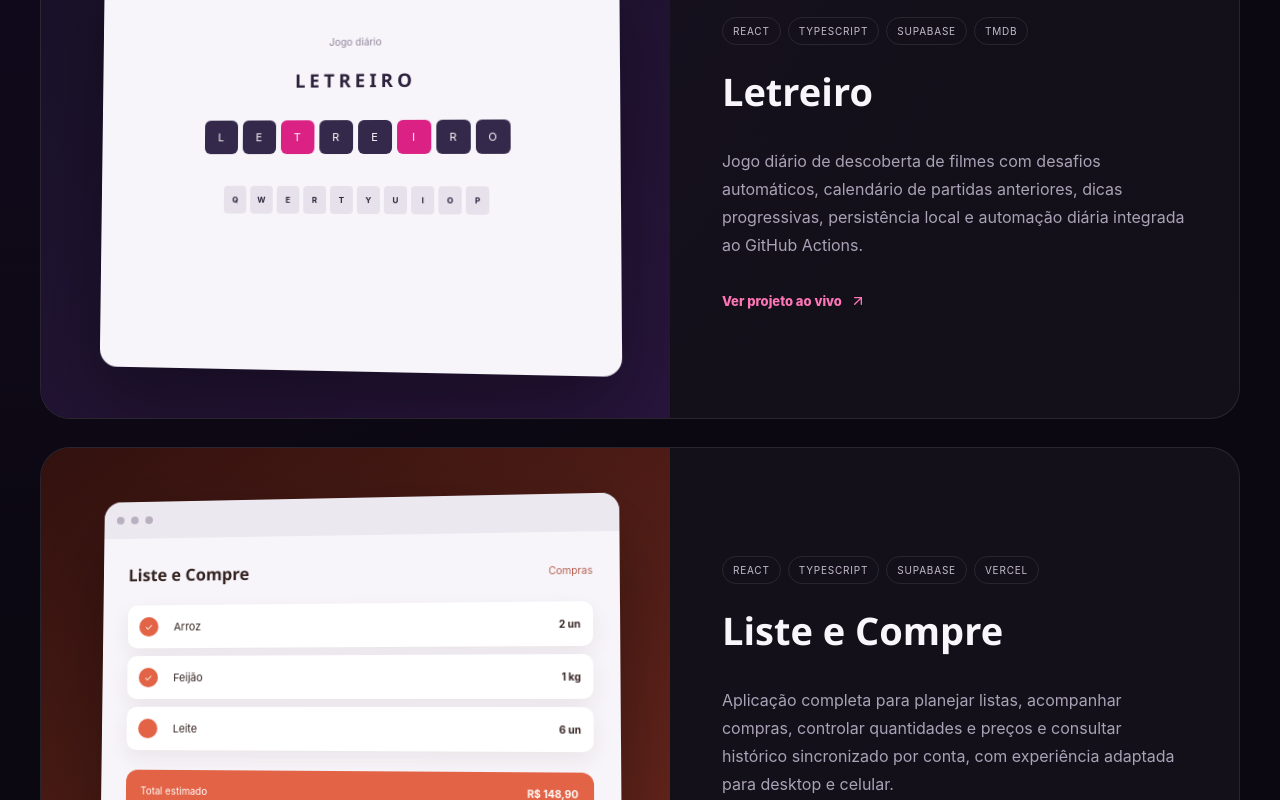
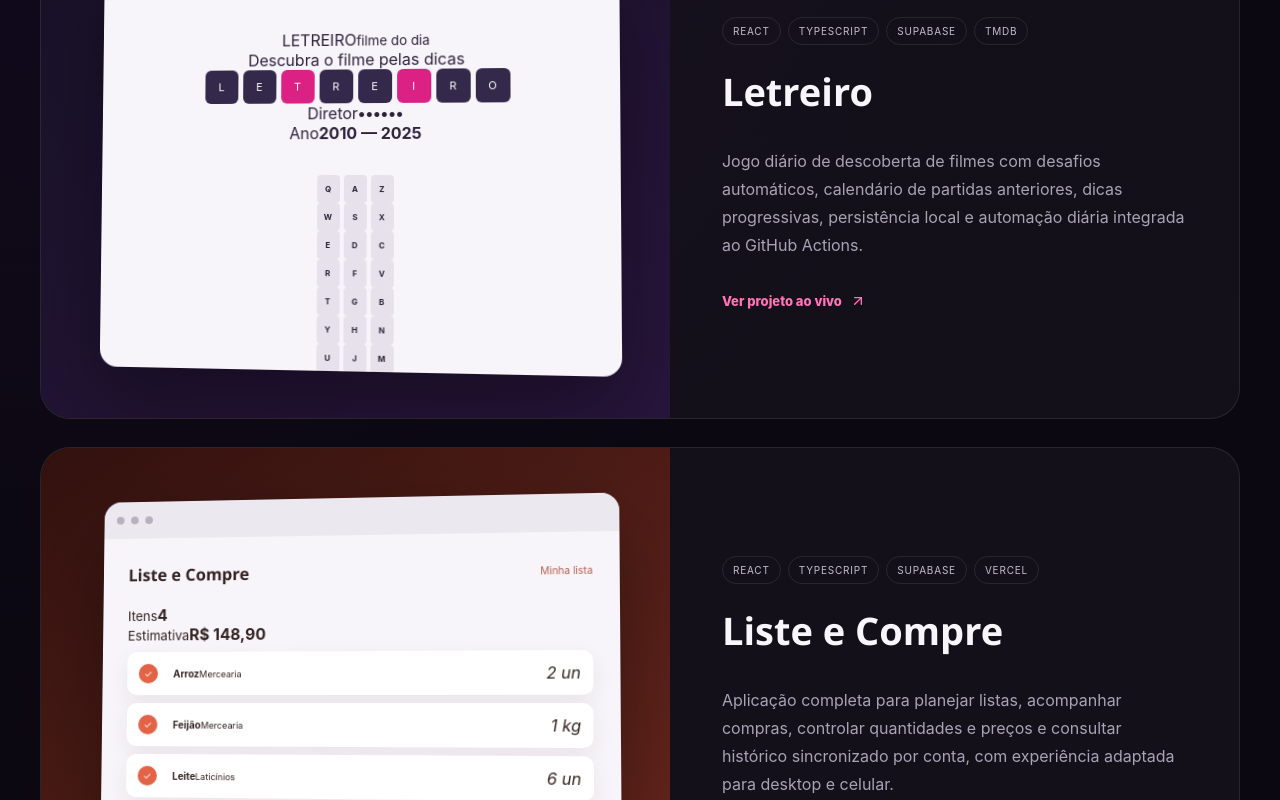
Before and after one commit to Marcus-W-Camargo/Marcus.Camargo-Portifolio, a React (Vite) app: page / in a window 1280 px wide. Shown: the part 3400-4200 px from the top of the page. Built offline with nearby package versions, Linux system fonts and the light colour scheme.

Commit message:
refine project previews to match original apps

```diff
--- a/src/components/ProjectPreview.tsx
+++ b/src/components/ProjectPreview.tsx
@@ -7,18 +7,38 @@ type Props = {
 export function ProjectPreview({ variant }: Props) {
   if (variant === 'letreiro') {
     return (
-      <div className="mock-browser">
-        <div className="browser-bar"><i /><i /><i /></div>
+      <div className="mock-browser mock-browser-letreiro">
+        <div className="browser-bar letreiro-browser-bar"><i /><i /><i /></div>
         <div className="letreiro-ui">
-          <span className="mini-label">Jogo diário</span>
-          <h3>LETREIRO</h3>
-          <div className="letter-row">
+          <div className="letreiro-topline">
+            <span>LETREIRO</span>
+            <small>filme do dia</small>
+          </div>
+
+          <div className="letreiro-clue">Descubra o filme pelas dicas</div>
+
+          <div className="letter-row letreiro-answer-row">
             {'LETREIRO'.split('').map((letter, index) => (
-              <span key={`${letter}-${index}`}>{letter}</span>
+              <span
+                className={index === 2 ? 'tile-hit' : index === 5 ? 'tile-warn' : ''}
+                key={`${letter}-${index}`}
+              >
+                {letter}
+              </span>
             ))}
           </div>
-          <div className="mini-keyboard">
-            {'QWERTYUIOP'.split('').map((letter) => <b key={letter}>{letter}</b>)}
+
+          <div className="letreiro-history">
+            <div><span>Diretor</span><strong>••••••</strong></div>
+            <div><span>Ano</span><strong>2010 — 2025</strong></div>
+          </div>
+
+          <div className="mini-keyboard letreiro-keyboard">
+            {['QWERTYUIOP', 'ASDFGHJKL', 'ZXCVBNM'].map((row) => (
+              <div className="mini-keyboard-row" key={row}>
+                {row.split('').map((letter) => <b key={letter}>{letter}</b>)}
+              </div>
+            ))}
           </div>
         </div>
       </div>
@@ -26,18 +46,28 @@ export function ProjectPreview({ variant }: Props) {
   }
 
   return (
-    <div className="mock-browser">
-      <div className="browser-bar"><i /><i /><i /></div>
+    <div className="mock-browser mock-browser-lista">
+      <div className="browser-bar lista-browser-bar"><i /><i /><i /></div>
       <div className="lista-ui">
         <div className="lista-head">
           <strong>Liste e Compre</strong>
-          <span>Compras</span>
+          <span>Minha lista</span>
         </div>
-        <div className="lista-item"><i>✓</i><span>Arroz</span><b>2 un</b></div>
-        <div className="lista-item"><i>✓</i><span>Feijão</span><b>1 kg</b></div>
-        <div className="lista-item"><i /><span>Leite</span><b>6 un</b></div>
+
+        <div className="lista-summary">
+          <div><small>Itens</small><strong>4</strong></div>
+          <div><small>Estimativa</small><strong>R$ 148,90</strong></div>
+        </div>
+
+        <div className="lista-items">
+          <div className="lista-item"><i>✓</i><span><b>Arroz</b><small>Mercearia</small></span><em>2 un</em></div>
+          <div className="lista-item"><i>✓</i><span><b>Feijão</b><small>Mercearia</small></span><em>1 kg</em></div>
+          <div className="lista-item"><i>✓</i><span><b>Leite</b><small>Laticínios</small></span><em>6 un</em></div>
+          <div className="lista-item"><i>✓</i><span><b>Café</b><small>Mercearia</small></span><em>1 un</em></div>
+        </div>
+
         <div className="lista-total">
-          Total estimado
+          <span>Total estimado</span>
           <strong>R$ 148,90</strong>
         </div>
       </div>
```
